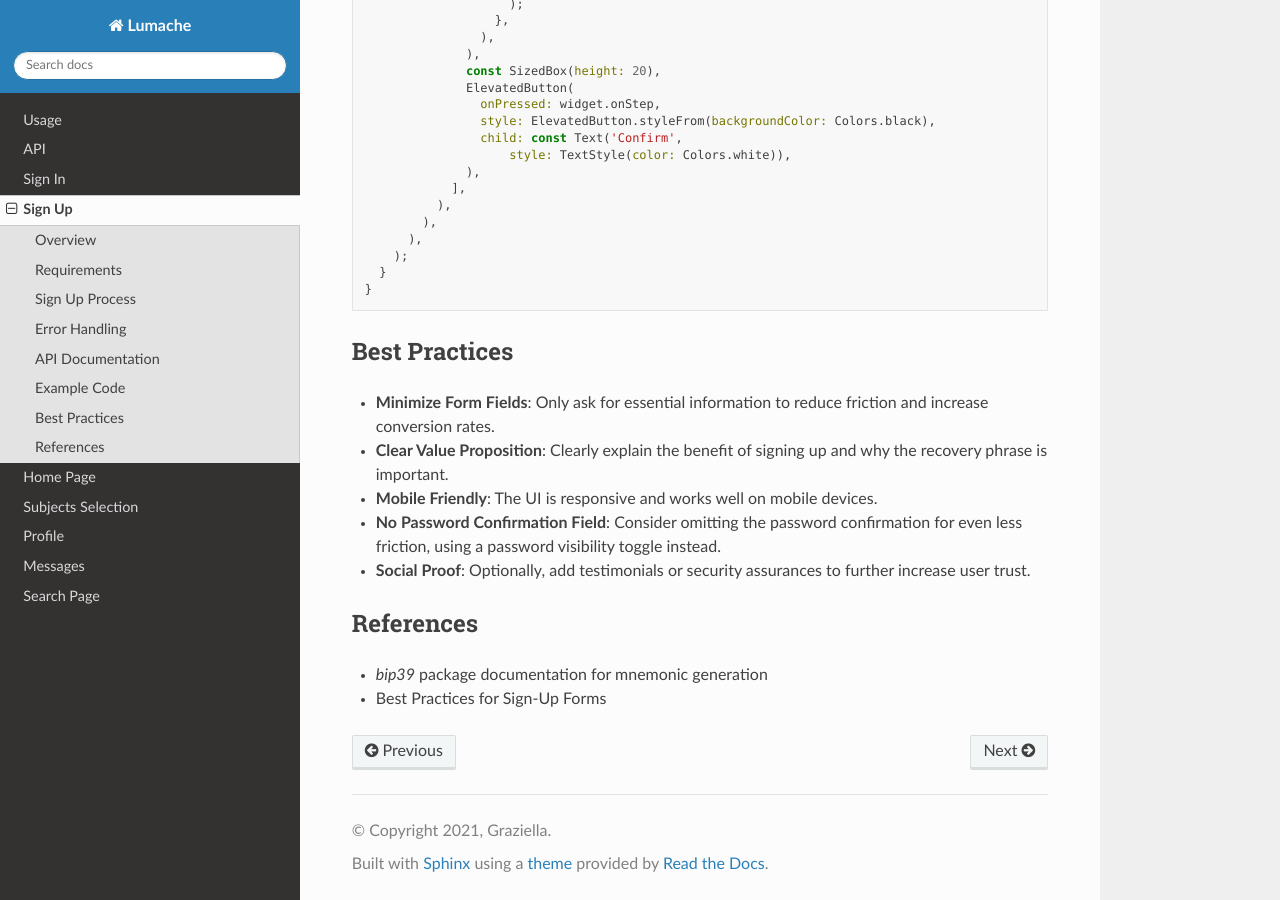
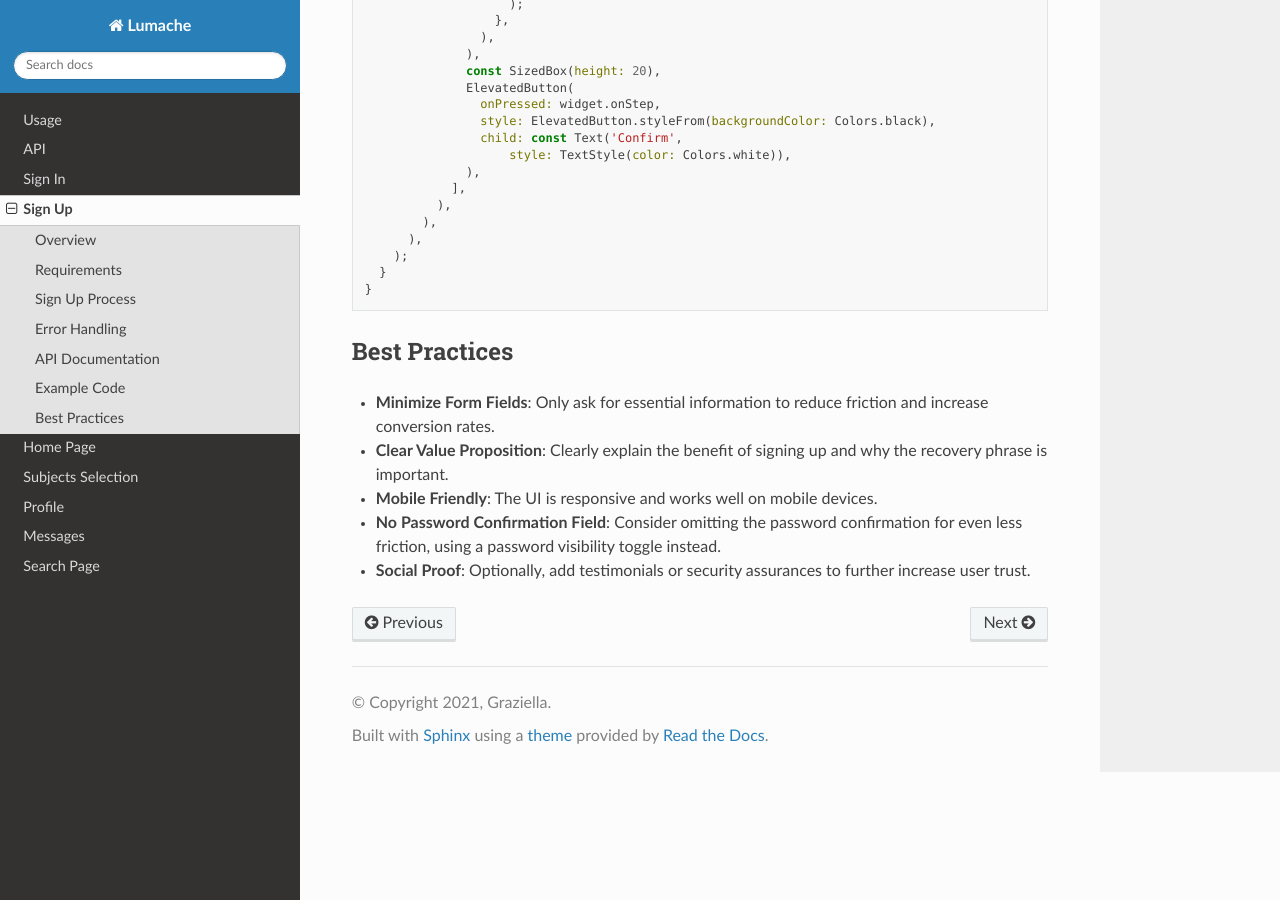
Before and after one commit to Basnoo05/rtd-tutorial, a Sphinx documentation site: the page built from docs/source/signup.rst, in a window 1280 px wide and 900 px high, scrolled down 6692 px. Built offline with Sphinx 7.4.7 and the Read the Docs theme 3.1.0, drawn with Linux system fonts in a browser that asks for light colours.

Commit message:
Update signup.rst

```diff
--- a/docs/source/signup.rst
+++ b/docs/source/signup.rst
@@ -398,9 +398,3 @@ Best Practices
 - **Mobile Friendly**: The UI is responsive and works well on mobile devices.
 - **No Password Confirmation Field**: Consider omitting the password confirmation for even less friction, using a password visibility toggle instead.
 - **Social Proof**: Optionally, add testimonials or security assurances to further increase user trust.
-
-References
-----------
-
-- `bip39` package documentation for mnemonic generation
-- Best Practices for Sign-Up Forms
```
